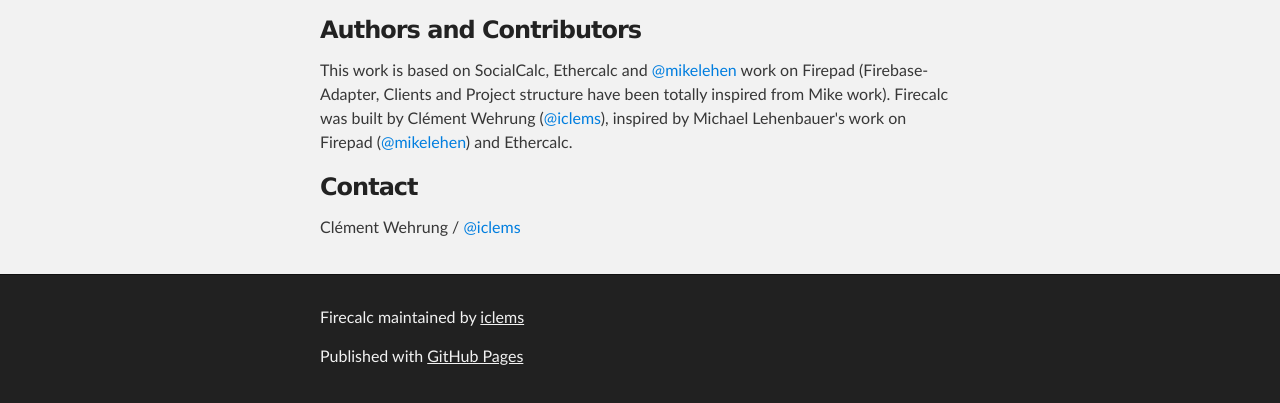
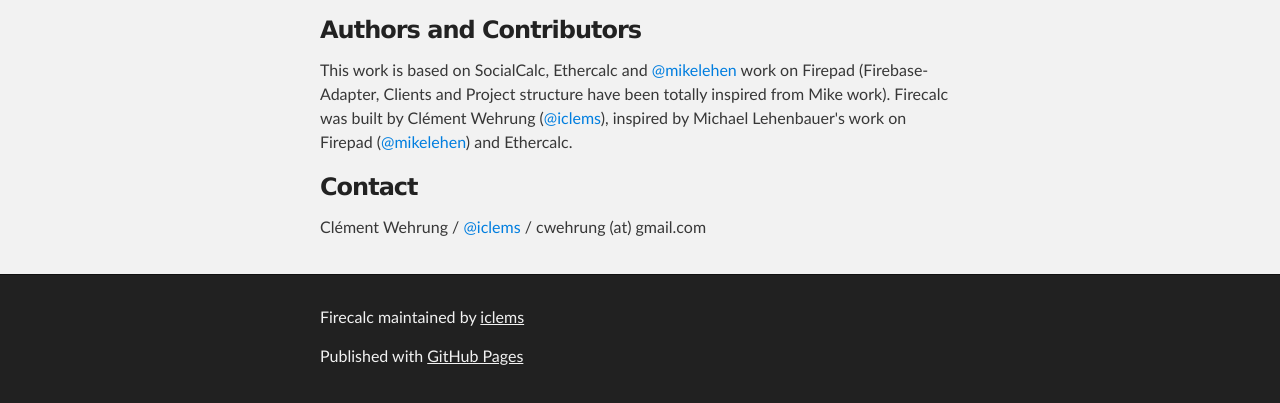
Before and after one commit to iclems/firecalc, a website: page index.html in a window 1280 px wide. Shown: the part 484-887 px from the top of the page. Drawn offline with Linux system fonts and the light colour scheme.

Commit message:
Added mail to page

```diff
--- a/index.html
+++ b/index.html
@@ -48,7 +48,7 @@
 <h3>
 <a name="contact" class="anchor" href="#contact"><span class="octicon octicon-link"></span></a>Contact</h3>
 
-<p>Clément Wehrung / <a href="https://github.com/iclems" class="user-mention">@iclems</a></p>
+<p>Clément Wehrung / <a href="https://github.com/iclems" class="user-mention">@iclems</a> / cwehrung (at) gmail.com</p>
       </section>
     </div>
 
```
